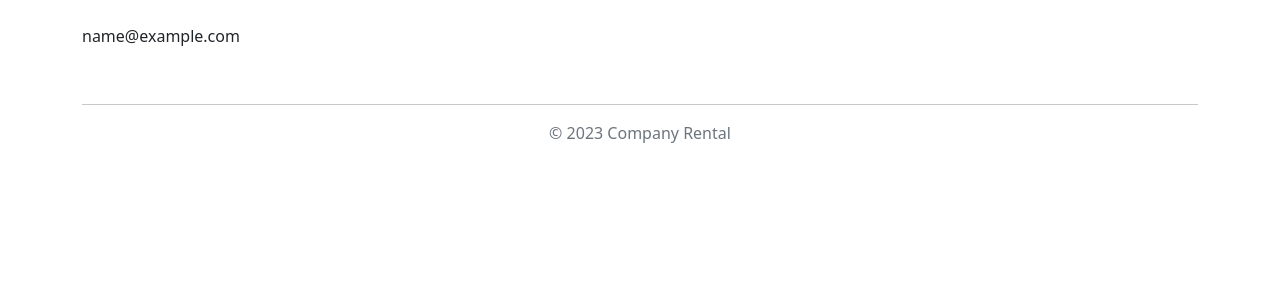
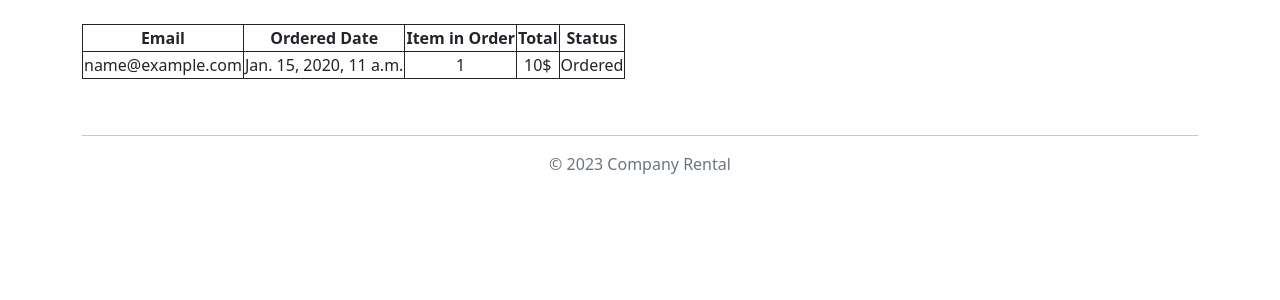
Before and after one commit to ktylzanowski/rental, a Django app: page /adminpanel/order/1 in a window 1280 px wide. Shown: the part 73-373 px from the top of the page. Run offline with Django 4.2, Linux system fonts and the light colour scheme; tables that the repository leaves empty hold one stand-in row (values such as "Sample post"); parts of the project's set-up code (start-up, migrations or seed data) failed here and were passed over.

Commit message:
fix payment

```diff
--- a/adminpanel/views.py
+++ b/adminpanel/views.py
@@ -1,6 +1,6 @@
 from django.shortcuts import render
 from django.views.generic import View, ListView, DetailView, CreateView, DeleteView, UpdateView
-from orders.models import Order
+from orders.models import Order, OrderItem
 from cart.models import Cart, CartItem
 from accounts.models import MyUser
 from products.models import Product, Book, CD, Film
@@ -39,6 +39,13 @@ class OrderListView(ListView):
 class OrderDetailView(DetailView):
     model = Order
     template_name = 'adminpanel/detailview/order.html'
+
+    def get_context_data(self, **kwargs):
+        data = super().get_context_data(**kwargs)
+        order_items = OrderItem.objects.filter(order=kwargs['object'])
+        print(order_items)
+        data['order_items'] = order_items
+        return data
 
 
 class CartListView(ListView):
--- a/orders/models.py
+++ b/orders/models.py
@@ -58,7 +58,7 @@ class Order(models.Model):
 
 class OrderItem(models.Model):
     product = models.ForeignKey(Product, on_delete=models.CASCADE)
-    order = models.OneToOneField(Order, on_delete=models.CASCADE)
+    order = models.ForeignKey(Order, on_delete=models.CASCADE)
     user = models.ForeignKey(settings.AUTH_USER_MODEL, on_delete=models.CASCADE, null=True)
     price = models.IntegerField(null=False, blank=False, default=15)
     debt = models.IntegerField(null=True, default=0)
--- a/templates/adminpanel/detailview/order.html
+++ b/templates/adminpanel/detailview/order.html
@@ -3,6 +3,21 @@
 {% block content %}
 
 <div class="container">
-  {{ object.user.email }}
+  <table>
+            <tr>
+                <th>Email</th>
+                <th>Ordered Date</th>
+                <th>Item in Order</th>
+                <th>Total</th>
+                <th>Status</th>
+            </tr>
+            <tr>
+                <td>{{object.user.email}}</td>
+                <td>{{object.order_date}}</td>
+                <td>1</td>
+                <td>{{object.total}}$</td>
+                <td>{{object.status}}</td>
+            </tr>
+    </table>
 </div>
 {% endblock %}
--- a/templates/adminpanel/ordersListView.html
+++ b/templates/adminpanel/ordersListView.html
@@ -11,7 +11,6 @@
                 <th>Item in Order</th>
                 <th>Total</th>
                 <th>Status</th>
-                <th>details</th>
             </tr>
             {% for order in object_list %}
             <tr>
@@ -20,7 +19,7 @@
                 <td>1</td>
                 <td>{{order.total}}$</td>
                 <td>{{order.status}}</td>
-                <td></td>
+                <td><a href="{% url 'OrderDetailView' pk=order.pk %}">Details</a></td>
             </tr>
             {% endfor %}
         </table>
```
Also changed, not shown: cart/views.py (+4 -5 lines), orders/migrations/0003_alter_orderitem_order.py (added).
